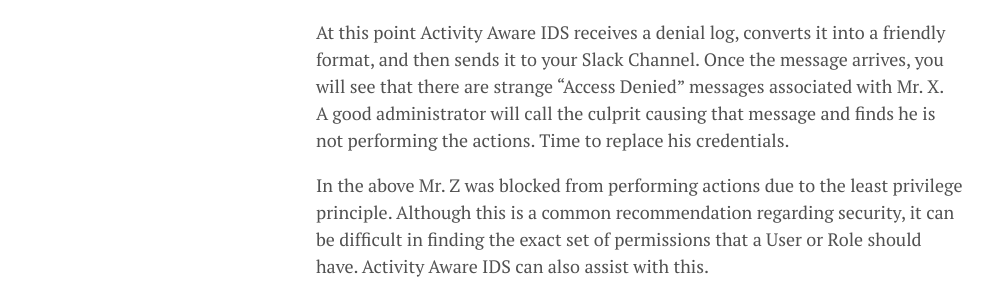
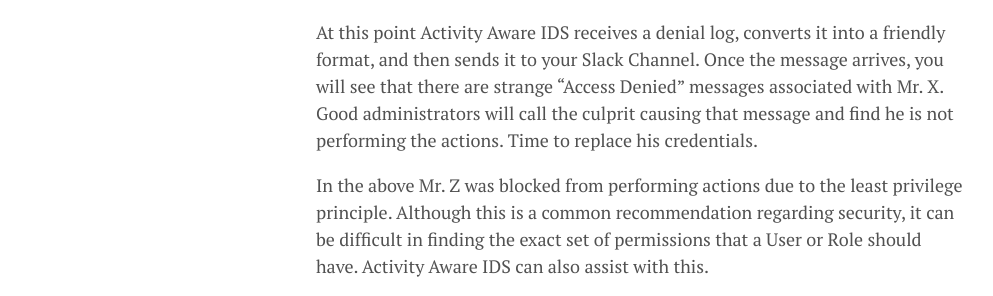
Before and after one commit to lgeurts/lgeurts.github.io, a Jekyll site: the page built from _posts/2021-11-02-activity-aware-ids-for-aws.md, in a window 1280 px wide and 900 px high, scrolled down 1948 px. Shown: the part 159-455 px from the top of the window, without its empty margins (0-993 px from the left). Built offline with Jekyll 4.4.1, drawn with Linux system fonts in a browser that asks for light colours; nearby versions of some CDN libraries; comment, search, counter and statistics services are not loaded.

Commit message:
Update 2021-11-02-activity-aware-ids-for-aws.md

```diff
--- a/_posts/2021-11-02-activity-aware-ids-for-aws.md
+++ b/_posts/2021-11-02-activity-aware-ids-for-aws.md
@@ -46,7 +46,7 @@
 <br>If Mr. Z tries to view the policies of those groups, the system will raise a access denied which gets logged to CloudTrail.
 
 At this point Activity Aware IDS receives a denial log, converts it into a friendly format, and then sends it to your Slack Channel. Once the message arrives, you will see that there are strange “Access Denied” messages associated with Mr. X.
-<br>A good administrator will call the culprit causing that message and finds he is not performing the actions. Time to replace his credentials.
+<br>Good administrators will call the culprit causing that message and find he is not performing the actions. Time to replace his credentials.
 
 In the above Mr. Z was blocked from performing actions due to the least privilege principle. Although this is a common recommendation regarding security, it can be difficult in finding the exact set of permissions that a User or Role should have. Activity Aware IDS can also assist with this.
 
```
